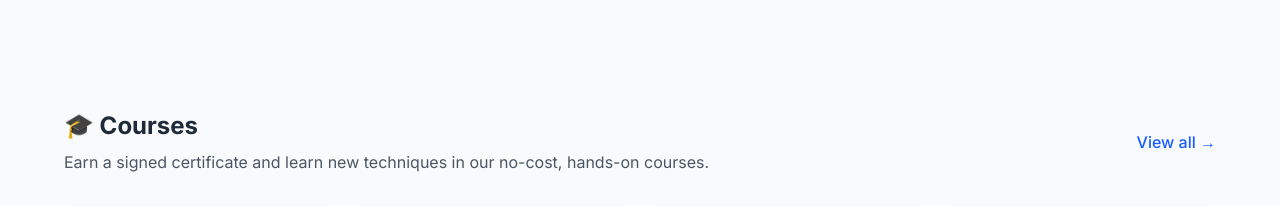
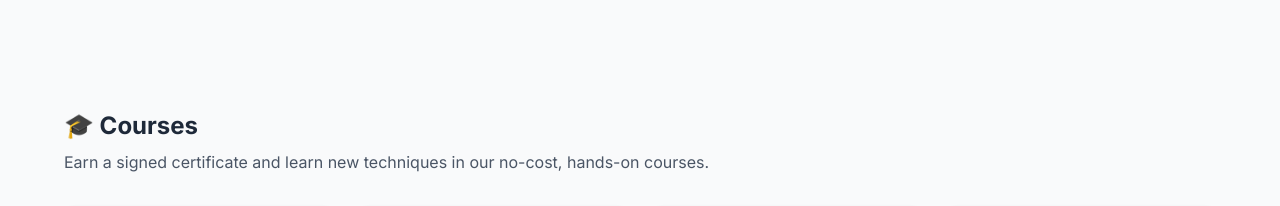
Before and after one commit to Mitche-44/EduHive-Frontend, a React (Vite) app: page / in a window 1280 px wide. Shown: the part 780-986 px from the top of the page. Built offline with nearby package versions, Linux system fonts and the light colour scheme; no server answers; a web font is replaced by a local one.

Commit message:
update src/pages/learner/Home.jsx

```diff
--- a/src/pages/learner/Home.jsx
+++ b/src/pages/learner/Home.jsx
@@ -72,7 +72,7 @@ export default function Home() {
               <h2 className="text-2xl font-bold mb-2">🎓 Courses</h2>
               <p className="text-gray-600">Earn a signed certificate and learn new techniques in our no-cost, hands-on courses.</p>
             </div>
-            <button className="text-blue-600 hover:text-blue-800 font-medium">View all →</button>
+
           </div>
 
           <div className="grid grid-cols-1 md:grid-cols-4 gap-6">
```
